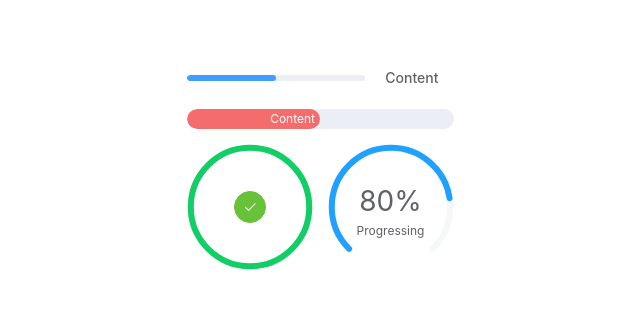
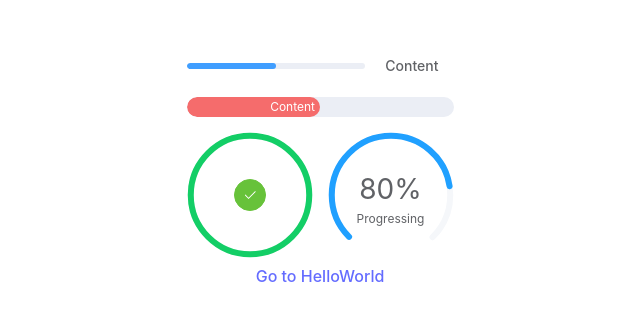
Before and after one commit to Marvelouslong/buffer-frontend, a Vue app: page / in a window 1280 px wide. Shown: the part 231-552 px from the top of the page, without its empty margins (320-960 px from the left). Built offline with nearby package versions, Linux system fonts and the light colour scheme.

Commit message:
添加了路由，可以进行页面跳转

```diff
--- a/package.json
+++ b/package.json
@@ -10,7 +10,8 @@
   },
   "dependencies": {
     "element-plus": "^2.7.4",
-    "vue": "^3.4.21"
+    "vue": "^3.4.21",
+    "vue-router": "^4.3.2"
   },
   "devDependencies": {
     "@vitejs/plugin-vue": "^5.0.4",
--- a/src/App.vue
+++ b/src/App.vue
@@ -21,6 +21,7 @@
       </template>
     </el-progress>
   </div>
+  <RouterLink to="/user">Go to HelloWorld </RouterLink>
 </template>
 
 <script lang="ts" setup>
```
Also changed, not shown: src/main.ts (+9 -0 lines), src/route/route.ts (added, +10 -0 lines), 1 other file (tests, documents, lock files or other folders).
